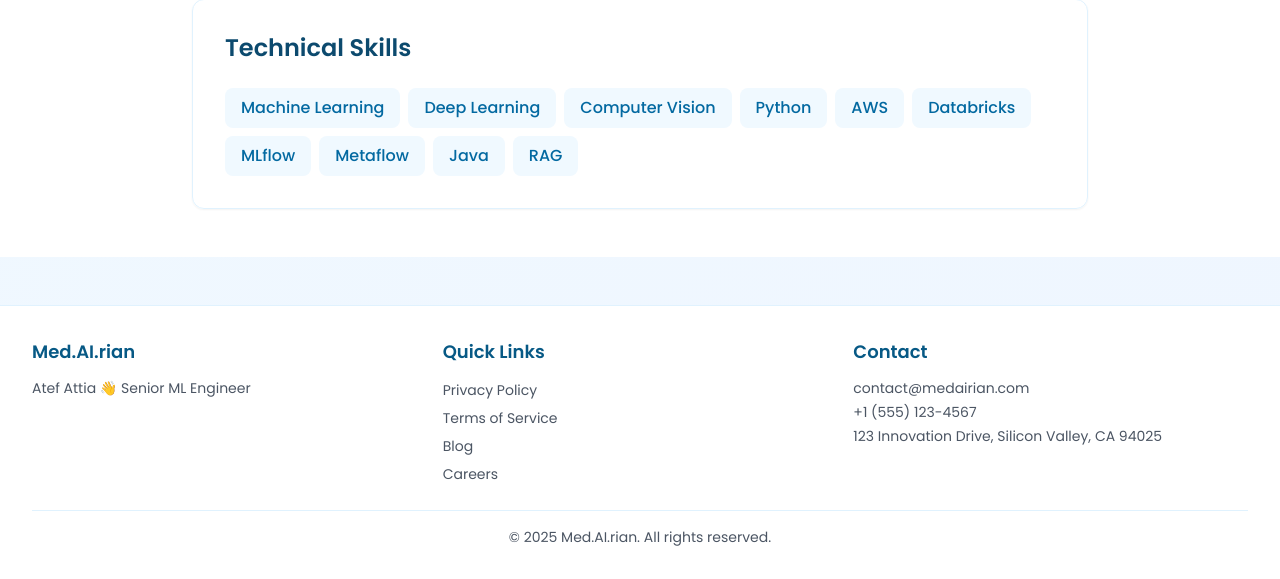
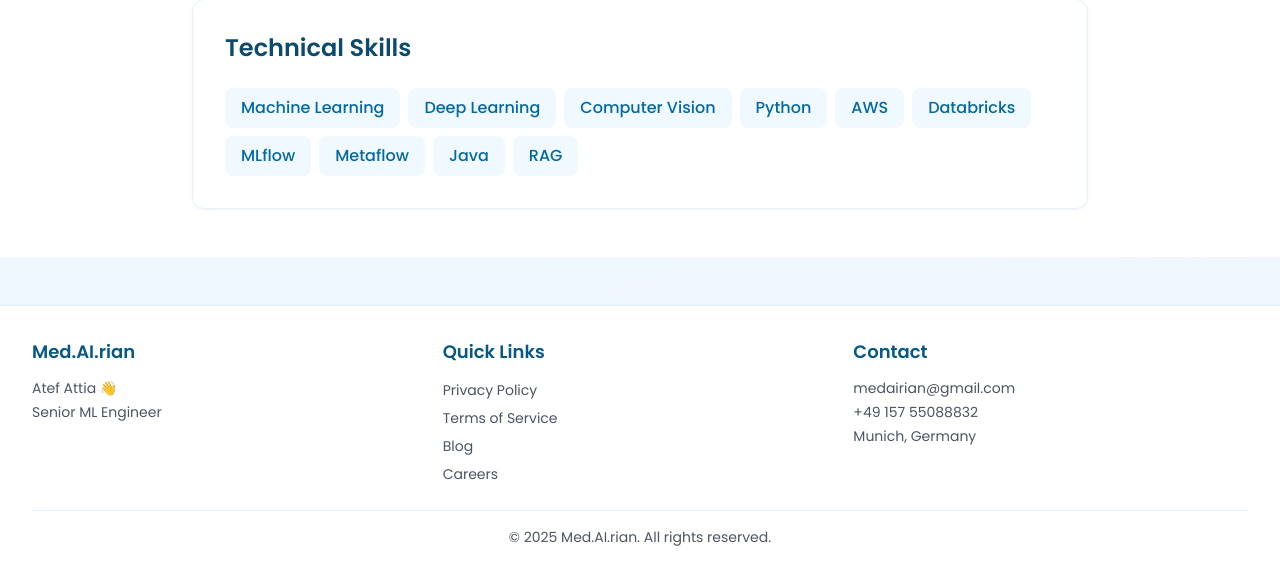
Before and after one commit to atefattia/medairian-digital, a Flask app: page /about in a window 1280 px wide. Shown: the part 1976-2555 px from the top of the page. Run offline with Flask 3, Linux system fonts and the light colour scheme; some libraries are stand-ins or nearby versions.

Commit message:
feat: update base.html footer text

```diff
--- a/content/base.yml
+++ b/content/base.yml
@@ -1,6 +1,7 @@
 site:
-  name: "Med.AI.rian"
-  description: "Atef Attia 👋 Senior ML Engineer"
+  site_name: "Med.AI.rian"
+  name: "Atef Attia 👋"
+  role: "Senior ML Engineer"
 
 navigation:
   links:
@@ -25,11 +26,11 @@ footer:
     - text: "Terms of Service"
       url: "#"
     - text: "Blog"
-      url: "#"
+      url: "/articles"
     - text: "Careers"
       url: "#"
 
 contact:
-  email: "contact@medairian.com"
-  phone: "+1 (555) 123-4567"
-  address: "123 Innovation Drive, Silicon Valley, CA 94025"
+  email: "medairian@gmail.com"
+  phone: "+49 157 55088832"
+  address: "Munich, Germany"
--- a/templates/base.html
+++ b/templates/base.html
@@ -3,7 +3,7 @@
 <head>
     <meta charset="UTF-8">
     <meta name="viewport" content="width=device-width, initial-scale=1.0">
-    <title>🌊 {% block title %} {{ site.name }} {% endblock %}</title>
+    <title>🌊 {% block title %} {{ site.site_name }} {% endblock %}</title>
     <script src="https://cdn.tailwindcss.com"></script>
     <link href="https://fonts.googleapis.com/css2?family=Poppins:wght@300;400;500;600;700&display=swap" rel="stylesheet">
     <link rel="stylesheet" href="https://cdnjs.cloudflare.com/ajax/libs/font-awesome/6.0.0/css/all.min.css">
@@ -17,8 +17,8 @@
             <div class="flex justify-between h-20">
                 <div class="flex">
                     <div class="flex-shrink-0 flex items-center">
-                        {% if site and site.name %}
-                            <a href="/" class="text-3xl font-bold text-sky-700 hover:text-sky-800 transition-colors">{{ site.name }}</a>
+                        {% if site and site.site_name %}
+                            <a href="/" class="text-3xl font-bold text-sky-700 hover:text-sky-800 transition-colors">{{ site.site_name }}</a>
                         {% endif %}
                     </div>
                     <div class="hidden sm:ml-10 sm:flex sm:space-x-8 sm:items-center">
@@ -75,12 +75,13 @@
             <div class="grid grid-cols-1 md:grid-cols-3 gap-4">
                 <!-- Company Info -->
                 <div>
-                    {% if site and site.name %}
-                        <h3 class="text-lg font-semibold text-sky-800 mb-3">{{ site.name }}</h3>
+                    {% if site and site.site_name %}
+                        <h3 class="text-lg font-semibold text-sky-800 mb-3">{{ site.site_name }}</h3>
                     {% endif %}
-                    {% if site and site.description %}
-                        <p class="text-sm text-gray-600">{{ site.description }}</p>
-                    {% endif %}
+                    <ul class="space-y-1">
+                        {% if site.name %}<li class="text-sm text-gray-600">{{ site.name  }}</li>{% endif %}
+                        {% if site.role %}<li class="text-sm text-gray-600">{{ site.role  }}</li>{% endif %}
+                    </ul>
                 </div>
 
                 <!-- Quick Links -->
@@ -112,8 +113,8 @@
 
             <!-- Copyright -->
             <div class="mt-6 pt-4 border-t border-sky-100 text-center">
-                {% if site and site.name %}
-                    <p class="text-sm text-gray-600">&copy; {{ current_year }} {{ site.name }}. All rights reserved.</p>
+                {% if site and site.site_name %}
+                    <p class="text-sm text-gray-600">&copy; {{ current_year }} {{ site.site_name }}. All rights reserved.</p>
                 {% endif %}
             </div>
         </div>
```
